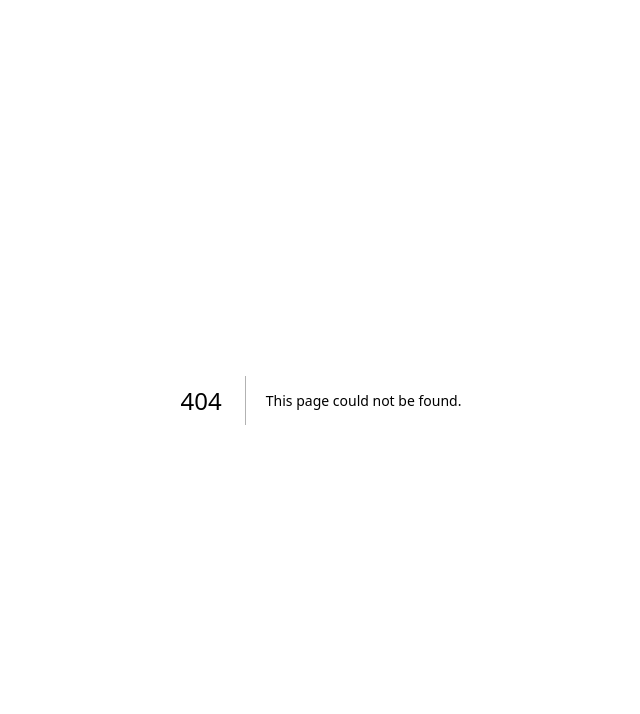
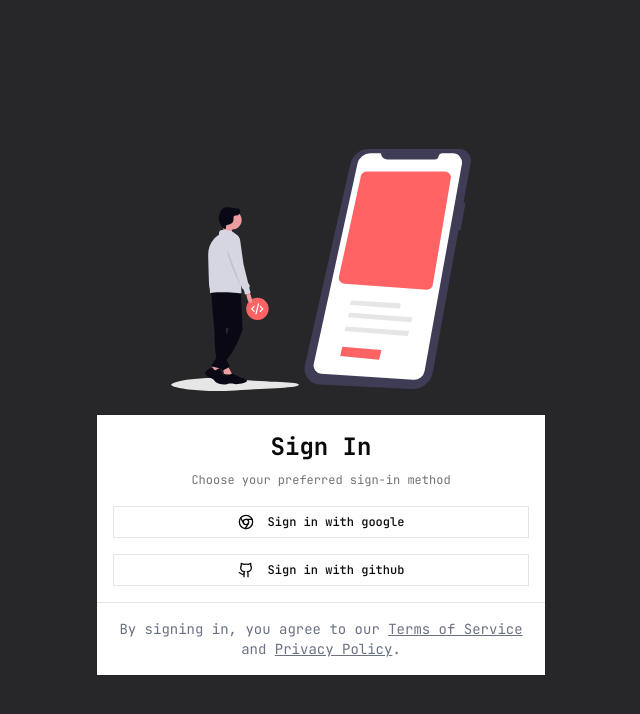
Before and after one commit to Jain4556/vibe_editor, a Next.js app: page /auth/sign-in in a window 1280 px wide. Before the commit this address had no page. Shown: the top 714 px of the page, without its empty margins (319-959 px from the left). Built offline with nearby package versions, Linux system fonts and the light colour scheme; no server answers.

Commit message:
added ui and auth

```diff
--- /dev/null
+++ b/app/(auth)/auth/layout.tsx
@@ -0,0 +1,13 @@
+import React from "react";
+
+
+const AuthLayout = ({children}: {children: React.ReactNode}) => {
+    return(
+        <main className="flex justify-center items-center h-screen flex-col bg-zinc-800">
+        {children}
+        </main>
+    )
+}
+
+
+export default AuthLayout
--- /dev/null
+++ b/app/(auth)/auth/sign-in/page.tsx
@@ -0,0 +1,15 @@
+import React from 'react'
+import Image from 'next/image'
+import SignInFormClient from '@/modules/auth/components/sign-in-form-client'
+
+const Page = () => {
+  return (
+
+    <>
+    <Image src={"/login.svg"} alt='Login-Image' height={300} width={300} className='m-6 object-cover'/>
+    <SignInFormClient/>
+    </>
+  )
+}
+
+export default Page
--- a/auth.ts
+++ b/auth.ts
@@ -1,56 +1,57 @@
-import NextAuth from "next-auth"
+import NextAuth, { DefaultSession } from "next-auth"
 import { PrismaAdapter } from "@auth/prisma-adapter"
+import { JWT } from "next-auth/jwt"
 
 import authConfig from "./auth.config"
 import { db } from "./lib/db";
-import { getAccountByUserId, getUserById } from "./modules/auth/actions";
+import { getUserById } from "./modules/auth/actions";
 
-
-
-
+// ✅ Augment session type only (no JWT module augmentation needed)
+declare module "next-auth" {
+  interface Session {
+    user: {
+      id: string;
+      role: string;
+    } & DefaultSession["user"]
+  }
+}
 
 export const { auth, handlers, signIn, signOut } = NextAuth({
   callbacks: {
-    /**
-     * Handle user creation and account linking after a successful sign-in
-     */
-    async signIn({ user, account, profile }) {
-      if (!user || !account) return false;
+    async signIn({ user, account }) {
+      if (!user?.email || !account) return false;
 
-      // Check if the user already exists
+      try {
         const existingUser = await db.user.findUnique({
-        where: { email: user.email! },
+          where: { email: user.email },
         });
 
-      // If user does not exist, create a new one
         if (!existingUser) {
           const newUser = await db.user.create({
             data: {
-            email: user.email!,
-            name: user.name,
-            image: user.image,
-
+              email: user.email,
+              name: user.name ?? null,
+              image: user.image ?? null,
               accounts: {
-              // @ts-ignore
                 create: {
                   type: account.type,
                   provider: account.provider,
                   providerAccountId: account.providerAccountId,
-                refreshToken: account.refresh_token,
-                accessToken: account.access_token,
-                expiresAt: account.expires_at,
-                tokenType: account.token_type,
-                scope: account.scope,
-                idToken: account.id_token,
-                sessionState: account.session_state,
+                  refresh_token: account.refresh_token ?? null,
+                  access_token: account.access_token ?? null,
+                  expires_at: account.expires_at ?? null,
+                  token_type: account.token_type ?? null,
+                  scope: account.scope ?? null,
+                  id_token: account.id_token ?? null,
+                  session_state: (account.session_state as string) ?? null,
                 },
               },
             },
           });
 
-        if (!newUser) return false; // Return false if user creation fails
+          if (!newUser) return false;
+
         } else {
-        // Link the account if user exists
           const existingAccount = await db.account.findUnique({
             where: {
               provider_providerAccountId: {
@@ -60,7 +61,6 @@ export const { auth, handlers, signIn, signOut } = NextAuth({
             },
           });
 
-        // If the account does not exist, create it
           if (!existingAccount) {
             await db.account.create({
               data: {
@@ -68,45 +68,45 @@ export const { auth, handlers, signIn, signOut } = NextAuth({
                 type: account.type,
                 provider: account.provider,
                 providerAccountId: account.providerAccountId,
-              refreshToken: account.refresh_token,
-              accessToken: account.access_token,
-              expiresAt: account.expires_at,
-              tokenType: account.token_type,
-              scope: account.scope,
-              idToken: account.id_token,
-              // @ts-ignore
-              sessionState: account.session_state,
+                refresh_token: account.refresh_token ?? null,
+                access_token: account.access_token ?? null,
+                expires_at: account.expires_at ?? null,
+                token_type: account.token_type ?? null,
+                scope: account.scope ?? null,
+                id_token: account.id_token ?? null,
+                session_state: (account.session_state as string) ?? null,
               },
             });
           }
         }
 
         return true;
+      } catch (error) {
+        console.error("SignIn error:", error);
+        return false;
+      }
     },
 
-    async jwt({ token, user, account }) {
-      if(!token.sub) return token;
-      const existingUser = await getUserById(token.sub)
+    // ✅ Use explicit JWT type from next-auth/jwt
+    async jwt({ token, user }) {
+      if (!token.sub) return token;
 
-      if(!existingUser) return token;
-
-      const exisitingAccount = await getAccountByUserId(existingUser.id);
+      const existingUser = await getUserById(token.sub);
+      if (!existingUser) return token;
 
       token.name = existingUser.name;
       token.email = existingUser.email;
-      token.role = existingUser.role;
+      // ✅ Cast to any to avoid modifier conflict with built-in JWT type
+      (token as JWT & { role: string }).role = existingUser.role;
 
       return token;
     },
 
     async session({ session, token }) {
-      // Attach the user ID from the token to the session
-    if(token.sub  && session.user){
-      session.user.id = token.sub
-    }
-
-    if(token.sub && session.user){
-      session.user.role = token.role
+      if (token.sub && session.user) {
+        session.user.id = token.sub;
+        // ✅ Safe cast since role is always set in jwt callback
+        session.user.role = (token as JWT & { role: string }).role ?? "USER";
       }
 
       return session;
@@ -117,4 +117,4 @@ export const { auth, handlers, signIn, signOut } = NextAuth({
   adapter: PrismaAdapter(db),
   session: { strategy: "jwt" },
   ...authConfig,
-})
+});
--- /dev/null
+++ b/modules/auth/components/sign-in-form-client.tsx
@@ -0,0 +1,69 @@
+
+import React from "react";
+import { Button } from "@/components/ui/button";
+import {
+  Card,
+  CardContent,
+  CardDescription,
+  CardFooter,
+  CardHeader,
+  CardTitle,
+} from "@/components/ui/card";
+import { Chrome, Github } from "lucide-react";
+import { signIn } from "@/auth";
+
+async function handleGoogleSignIn(){
+"use server"
+await signIn("google")
+}
+
+async function handleGithubSignIn(){
+"use server"
+await signIn("github")
+}
+
+const SignInFormClient = () => {
+  return (
+    <Card className="w-full max-w-md">
+      <CardHeader className="space-y-1">
+        <CardTitle className="text-2xl font-bold text-center">
+          Sign In
+        </CardTitle>
+        <CardDescription className="text-center">
+          Choose your preferred sign-in method
+        </CardDescription>
+      </CardHeader>
+
+      <CardContent className="grid gap-4">
+        <form action={handleGoogleSignIn}>
+          <Button type="submit" variant={"outline"} className="w-full">
+            <Chrome className="mr-2 h-4 w-4" />
+            <span>Sign in with google</span>
+          </Button>
+        </form>
+        <form action={handleGithubSignIn}>
+          <Button type="submit" variant={"outline"} className="w-full">
+            <Github className="mr-2 h-4 w-4" />
+            <span>Sign in with github</span>
+          </Button>
+        </form>
+      </CardContent>
+
+      <CardFooter>
+        <p className="text-sm text-center text-gray-500 dark:text-gray-400 w-full">
+          By signing in, you agree to our{" "}
+          <a href="#" className="underline hover:text-primary">
+            Terms of Service
+          </a>{" "}
+          and{" "}
+          <a href="#" className="underline hover:text-primary">
+            Privacy Policy
+          </a>
+          .
+        </p>
+      </CardFooter>
+    </Card>
+  );
+};
+
+export default SignInFormClient;
```
Also changed, not shown: public/login.svg (added). Lines whose indentation alone changed are shown as unchanged.
